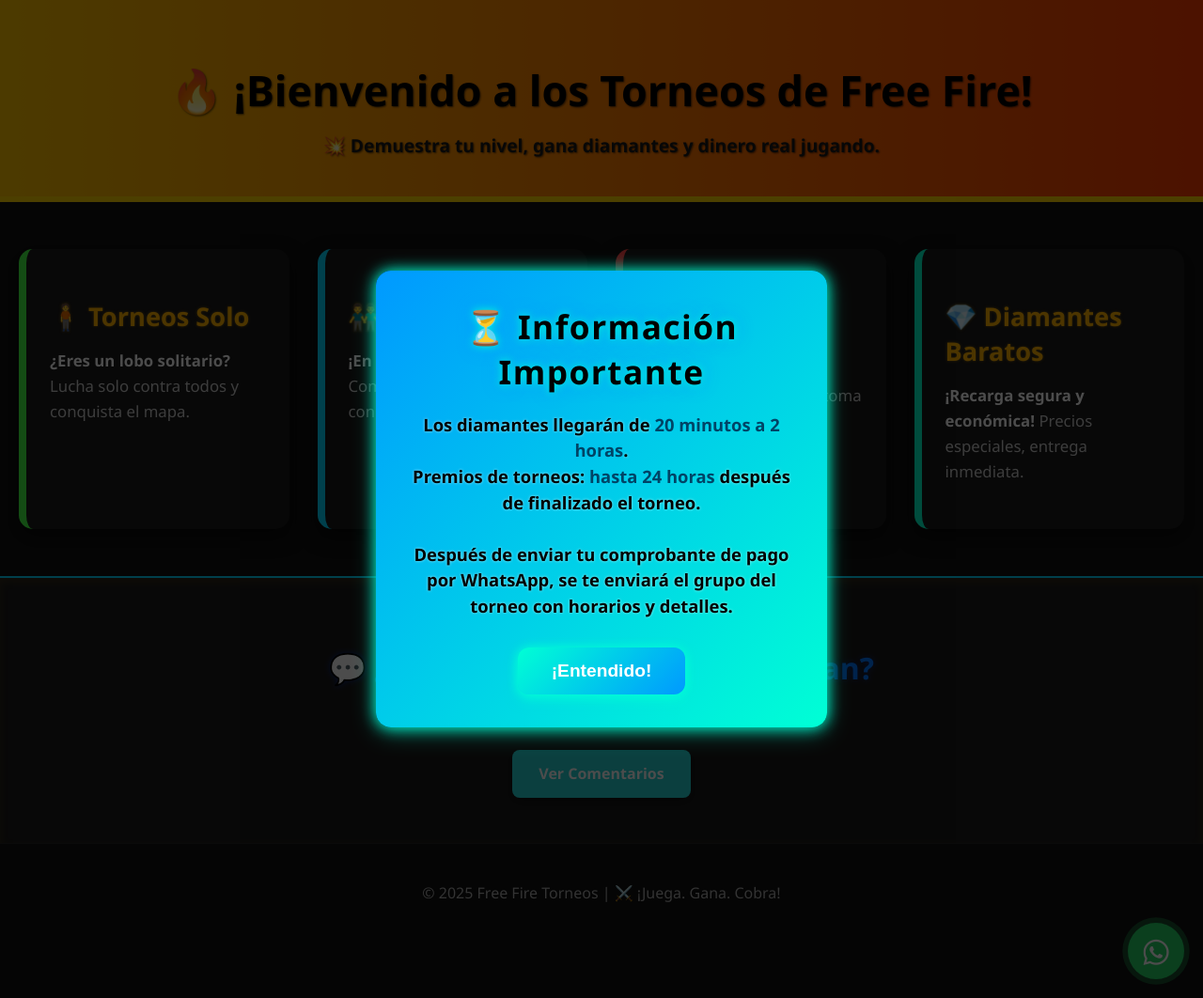
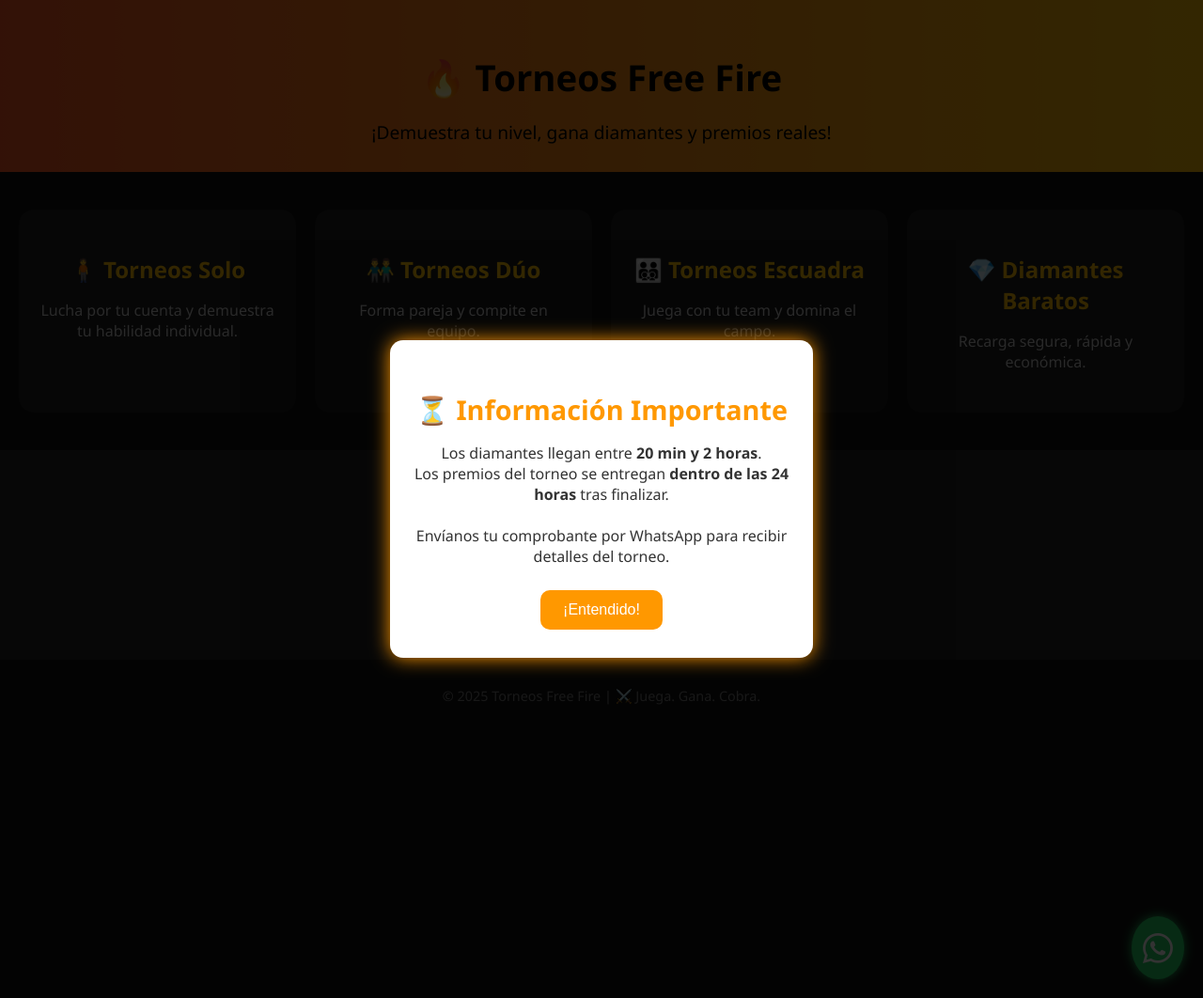
Before and after one commit to Miguel8pp/freefire, a Flask app: page / in a window 1280 px wide. Shown: the whole page at 94% size. Run offline with Flask 3, Linux system fonts and the light colour scheme; parts of the project's set-up code (start-up, migrations or seed data) failed here and were passed over.

Commit message:
inicio editado

```diff
--- a/templates/inicio.html
+++ b/templates/inicio.html
@@ -2,314 +2,248 @@
 <html lang="es">
 <head>
   <meta charset="UTF-8" />
-  <title>🔥 Inicio | Torneos Free Fire</title>
+  <title>🔥 Torneos Free Fire</title>
   <meta name="viewport" content="width=device-width, initial-scale=1.0" />
-  <link rel="stylesheet" href="../static/inicio.css" />
-  <link rel="stylesheet" href="https://cdn.jsdelivr.net/npm/bootstrap-icons@1.10.5/font/bootstrap-icons.css">
+  <link href="https://cdn.jsdelivr.net/npm/bootstrap-icons@1.10.5/font/bootstrap-icons.css" rel="stylesheet" />
 
   <style>
-    /* Modal background */
+    body {
+      margin: 0;
+      font-family: 'Segoe UI', sans-serif;
+      background: #0f0f0f;
+      color: #fff;
+    }
+
+    header {
+      text-align: center;
+      padding: 30px 20px 10px;
+      background: linear-gradient(to right, #ff5722, #ffc107);
+      color: #000;
+    }
+
+    header h1 {
+      font-size: 2.4em;
+      margin-bottom: 10px;
+    }
+
+    header p {
+      font-size: 1.2em;
+      font-weight: 500;
+    }
+
+    .categorias-container {
+      display: grid;
+      grid-template-columns: repeat(auto-fit, minmax(240px, 1fr));
+      gap: 20px;
+      padding: 40px 20px;
+    }
+
+    .categoria-card {
+      background: #1c1c1c;
+      border: 2px solid transparent;
+      border-radius: 16px;
+      padding: 25px 20px;
+      text-align: center;
+      transition: all 0.3s ease;
+      cursor: pointer;
+    }
+
+    .categoria-card:hover {
+      border-color: #ffc107;
+      transform: scale(1.05);
+      box-shadow: 0 0 18px rgba(255, 193, 7, 0.4);
+    }
+
+    .categoria-card h2 {
+      font-size: 1.5em;
+      margin-bottom: 10px;
+      color: #ffc107;
+    }
+
+    .categoria-card p {
+      font-size: 1em;
+      color: #ccc;
+    }
+
+    .ir-comentarios {
+      background: #222;
+      text-align: center;
+      padding: 30px 20px;
+    }
+
+    .ir-comentarios h2 {
+      font-size: 1.5em;
+      margin-bottom: 10px;
+    }
+
+    .boton-comentarios {
+      display: inline-block;
+      margin-top: 10px;
+      padding: 12px 28px;
+      background: #ffc107;
+      color: #000;
+      font-weight: bold;
+      border-radius: 12px;
+      text-decoration: none;
+      transition: all 0.3s ease;
+    }
+
+    .boton-comentarios:hover {
+      background: #ffb300;
+    }
+
+    footer {
+      text-align: center;
+      padding: 15px;
+      background: #111;
+      font-size: 0.9em;
+      color: #777;
+    }
+
+    .whatsapp-btn {
+      position: fixed;
+      bottom: 20px;
+      right: 20px;
+      background: #25d366;
+      color: #fff;
+      font-size: 2em;
+      padding: 12px;
+      border-radius: 50%;
+      text-align: center;
+      box-shadow: 0 0 12px #25d366;
+      z-index: 999;
+    }
+
+    /* Modal */
     #modal-info {
       position: fixed;
       top: 0; left: 0; right: 0; bottom: 0;
-      background: rgba(0, 0, 0, 0.75);
+      background: rgba(0, 0, 0, 0.8);
       display: flex;
       justify-content: center;
       align-items: center;
-      z-index: 10000;
       opacity: 0;
       pointer-events: none;
       transition: opacity 0.4s ease;
+      z-index: 10000;
     }
+
     #modal-info.active {
       opacity: 1;
       pointer-events: auto;
     }
 
-    /* Modal content box */
     #modal-info .modal-content {
-      background: linear-gradient(135deg, #1a1a1a 0%, #2b2b2b 100%);
-      padding: 35px 30px;
-      border-radius: 16px;
-      max-width: 420px;
+      background: #fff;
+      color: #111;
+      padding: 30px 25px;
+      border-radius: 14px;
+      text-align: center;
+      max-width: 400px;
       width: 90%;
-      color: #ffd500;
-      font-family: 'Segoe UI', Tahoma, Geneva, Verdana, sans-serif;
-      text-align: center;
-      box-shadow:
-        0 0 12px #ffb700,
-        0 4px 20px rgba(255, 183, 0, 0.3);
+      box-shadow: 0 0 20px #ff9800;
       transform: scale(0.8);
-      transition: transform 0.4s cubic-bezier(0.4, 0, 0.2, 1);
+      transition: transform 0.4s ease;
     }
+
     #modal-info.active .modal-content {
       transform: scale(1);
     }
 
     #modal-info h2 {
-      margin: 0 0 15px;
-      font-size: 2.2em;
-      letter-spacing: 1.5px;
-      text-shadow:
-        0 0 10px #ffd500,
-        0 0 20px #ffdb44;
+      font-size: 1.8em;
+      margin-bottom: 15px;
+      color: #ff9800;
     }
 
     #modal-info p {
-      font-size: 1.15em;
-      line-height: 1.5;
-      margin-bottom: 30px;
-      color: #fff;
-      font-weight: 600;
-      text-shadow: 0 0 3px rgba(0,0,0,0.5);
-    }
-
-    #modal-info p strong {
-      color: #ffd500;
-      text-shadow: 0 0 6px #ffdd33;
+      font-size: 1em;
+      color: #333;
+      margin-bottom: 25px;
     }
 
     #modal-info button {
-      background: linear-gradient(135deg, #ffd500 0%, #ffb700 100%);
+      background: #ff9800;
+      color: #fff;
       border: none;
-      padding: 14px 36px;
-      font-size: 1.2em;
-      font-weight: 700;
-      border-radius: 12px;
+      padding: 12px 24px;
+      font-size: 1em;
+      border-radius: 10px;
       cursor: pointer;
-      color: #2a1a00;
-      box-shadow:
-        0 0 12px #ffb700,
-        0 6px 12px rgba(255, 183, 0, 0.4);
-      transition: background 0.3s ease, box-shadow 0.3s ease, transform 0.2s ease;
+      transition: background 0.3s ease;
     }
 
     #modal-info button:hover {
-      background: linear-gradient(135deg, #ffca00 0%, #ffaa00 100%);
-      box-shadow:
-        0 0 16px #ffdd33,
-        0 8px 16px rgba(255, 204, 51, 0.7);
-      transform: scale(1.05);
-    }
-    #modal-info button:active {
-      transform: scale(0.98);
+      background: #ff5722;
     }
   </style>
 </head>
 <body>
 
 <header>
-  <h1>🔥 ¡Bienvenido a los Torneos de Free Fire!</h1>
-  <p>💥 Demuestra tu nivel, gana diamantes y dinero real jugando.</p>
+  <h1>🔥 Torneos Free Fire</h1>
+  <p>¡Demuestra tu nivel, gana diamantes y premios reales!</p>
 </header>
 
 <main class="categorias-container">
-  <div class="categoria-card solo" onclick="irCategoria('/solo')">
+  <div class="categoria-card" onclick="irCategoria('/solo')">
     <h2>🧍 Torneos Solo</h2>
-    <p><strong>¿Eres un lobo solitario?</strong> Lucha solo contra todos y conquista el mapa.</p>
+    <p>Lucha por tu cuenta y demuestra tu habilidad individual.</p>
   </div>
-
-  <div class="categoria-card duo" onclick="irCategoria('/duos')">
+  <div class="categoria-card" onclick="irCategoria('/duos')">
     <h2>👬 Torneos Dúo</h2>
-    <p><strong>¡En pareja se gana mejor!</strong> Combina fuerza y estrategia con tu compañero.</p>
+    <p>Forma pareja y compite en equipo.</p>
   </div>
-
-  <div class="categoria-card escuadra" onclick="irCategoria('/escuadras')">
+  <div class="categoria-card" onclick="irCategoria('/escuadras')">
     <h2>👨‍👨‍👦‍👦 Torneos Escuadra</h2>
-    <p><strong>Forma tu team ideal</strong> y toma el control del campo de batalla en equipo.</p>
+    <p>Juega con tu team y domina el campo.</p>
   </div>
-
-  <div class="categoria-card diamantes" onclick="irCategoria('/diamantes')">
+  <div class="categoria-card" onclick="irCategoria('/diamantes')">
     <h2>💎 Diamantes Baratos</h2>
-    <p><strong>¡Recarga segura y económica!</strong> Precios especiales, entrega inmediata.</p>
+    <p>Recarga segura, rápida y económica.</p>
   </div>
 </main>
 
 <section class="ir-comentarios">
-  <h2>💬 ¿Quieres ver lo que otros opinan?</h2>
-  <p>Visita nuestra sección de comentarios y comparte el tuyo.</p>
+  <h2>💬 ¿Qué dicen los jugadores?</h2>
+  <p>Visita la sección de comentarios y comparte el tuyo.</p>
   <a href="/comentarios" class="boton-comentarios">Ver Comentarios</a>
 </section>
 
 <footer>
-  <p>&copy; 2025 Free Fire Torneos | ⚔️ ¡Juega. Gana. Cobra!</p>
+  <p>&copy; 2025 Torneos Free Fire | ⚔️ Juega. Gana. Cobra.</p>
 </footer>
 
-<!-- BOTÓN WHATSAPP FLOTANTE -->
 <a href="https://wa.me/524661002589?text=Hola%2C%20quiero%20informes%20sobre%20torneos%20de%20Free%20Fire" target="_blank" class="whatsapp-btn">
   <i class="bi bi-whatsapp"></i>
 </a>
-
-<!-- Modal info -->
-<div id="modal-info">
-  <div class="modal-content" role="dialog" aria-modal="true" aria-labelledby="modal-title" aria-describedby="modal-desc">
-    <h2 id="modal-title">⏳ Información Importante</h2>
-    <p id="modal-desc">
-      Los diamantes llegarán de <strong>20 minutos a 2 horas</strong>.<br>
-      Premios de torneos: <strong>hasta 24 horas</strong> después de finalizado el torneo.<br><br>
-      Después de enviar tu comprobante de pago por WhatsApp, se te enviará el grupo del torneo con horarios y detalles.
-    </p>
-    <button onclick="cerrarModal()" aria-label="Cerrar ventana de información">¡Entendido!</button>
-  </div>
-</div>
-
-<script>
-  function irCategoria(pagina) {
-    window.location.href = pagina;
-  }
-
-  // Mostrar modal al cargar la página
-  window.addEventListener('load', () => {
-    document.getElementById('modal-info').classList.add('active');
-  });
-
-  // Cerrar modal con animación suave
-  function cerrarModal() {
-    const modal = document.getElementById('modal-info');
-    modal.classList.remove('active');
-    // Opcional: eliminar del DOM después de animación para liberar recursos
-    setTimeout(() => {
-      modal.style.display = 'none';
-    }, 400);
-  }
-</script>
-
-</body>
-</html>
-
-
-<!DOCTYPE html>
-<html lang="es">
-<head>
-<meta charset="UTF-8" />
-<title>🔥 Inicio | Torneos Free Fire</title>
-<meta name="viewport" content="width=device-width, initial-scale=1.0" />
-<style>
-  body {
-    background-color: #111;
-    color: #fff;
-    font-family: 'Segoe UI', sans-serif;
-    margin: 0;
-    padding: 0;
-    text-align: center;
-  }
-
-  /* Modal Background */
-  #modal-info {
-    position: fixed;
-    top: 0; left: 0; right: 0; bottom: 0;
-    background: rgba(0, 0, 0, 0.7);
-    display: flex;
-    justify-content: center;
-    align-items: center;
-    z-index: 10000;
-    opacity: 0;
-    pointer-events: none;
-    transition: opacity 0.4s ease;
-  }
-  #modal-info.active {
-    opacity: 1;
-    pointer-events: auto;
-  }
-
-  /* Modal Box */
-  #modal-info .modal-content {
-    background: linear-gradient(135deg, #0099ff, #00ffd5);
-    padding: 35px 30px;
-    border-radius: 16px;
-    max-width: 420px;
-    width: 90%;
-    color: #000;
-    font-family: 'Segoe UI', Tahoma, Geneva, Verdana, sans-serif;
-    text-align: center;
-    box-shadow:
-      0 0 15px #00ffd5,
-      0 5px 25px rgba(0, 255, 213, 0.4);
-    transform: scale(0.8);
-    transition: transform 0.4s cubic-bezier(0.4, 0, 0.2, 1);
-  }
-  #modal-info.active .modal-content {
-    transform: scale(1);
-  }
-
-  #modal-info h2 {
-    margin: 0 0 15px;
-    font-size: 2.2em;
-    letter-spacing: 1.5px;
-    color: #000;
-    text-shadow:
-      0 0 10px #00ffd5,
-      0 0 20px #0099ff;
-  }
-
-  #modal-info p {
-    font-size: 1.15em;
-    line-height: 1.5;
-    margin-bottom: 30px;
-    font-weight: 600;
-    color: #000;
-    text-shadow: 0 0 3px rgba(255,255,255,0.6);
-  }
-
-  #modal-info p strong {
-    color: #004466;
-    text-shadow: none;
-  }
-
-  #modal-info button {
-    background: linear-gradient(135deg, #00ffd5 0%, #0099ff 100%);
-    border: none;
-    padding: 14px 36px;
-    font-size: 1.2em;
-    font-weight: 700;
-    border-radius: 12px;
-    cursor: pointer;
-    color: #fff;
-    box-shadow:
-      0 0 12px #00ffd5,
-      0 6px 14px rgba(0, 255, 213, 0.5);
-    transition: background 0.3s ease, box-shadow 0.3s ease, transform 0.2s ease;
-  }
-
-  #modal-info button:hover {
-    background: linear-gradient(135deg, #0099ff 0%, #00ccaa 100%);
-    box-shadow:
-      0 0 16px #00ccaa,
-      0 8px 18px rgba(0, 204, 170, 0.8);
-    transform: scale(1.05);
-  }
-  #modal-info button:active {
-    transform: scale(0.98);
-  }
-</style>
-</head>
-<body>
-
-
 
 <!-- Modal -->
 <div id="modal-info" role="dialog" aria-modal="true" aria-labelledby="modal-title" aria-describedby="modal-desc">
   <div class="modal-content">
     <h2 id="modal-title">⏳ Información Importante</h2>
     <p id="modal-desc">
-      Los diamantes llegarán de <strong>20 minutos a 2 horas</strong>.<br>
-      Premios de torneos: <strong>hasta 24 horas</strong> después de finalizado el torneo.<br><br>
-      Después de enviar tu comprobante de pago por WhatsApp, se te enviará el grupo del torneo con horarios y detalles.
+      Los diamantes llegan entre <strong>20 min y 2 horas</strong>.<br>
+      Los premios del torneo se entregan <strong>dentro de las 24 horas</strong> tras finalizar.<br><br>
+      Envíanos tu comprobante por WhatsApp para recibir detalles del torneo.
     </p>
-    <button onclick="cerrarModal()" aria-label="Cerrar ventana de información">¡Entendido!</button>
+    <button onclick="cerrarModal()">¡Entendido!</button>
   </div>
 </div>
 
 <script>
+  function irCategoria(url) {
+    window.location.href = url;
+  }
+
   const modal = document.getElementById('modal-info');
   const STORAGE_KEY = 'modalLastShown';
+  const ahora = Date.now();
+  const unDia = 24 * 60 * 60 * 1000;
 
   function mostrarModalSiCorresponde() {
-    const lastShown = localStorage.getItem(STORAGE_KEY);
-    const ahora = Date.now();
-    const unDia = 24 * 60 * 60 * 1000; // 24 horas en ms
-
-    if (!lastShown || (ahora - lastShown) > unDia) {
+    const ultimaVez = localStorage.getItem(STORAGE_KEY);
+    if (!ultimaVez || ahora - ultimaVez > unDia) {
       modal.classList.add('active');
       localStorage.setItem(STORAGE_KEY, ahora);
     }
@@ -319,20 +253,7 @@
     modal.classList.remove('active');
   }
 
-  // Mostrar modal solo si pasó más de 24h o nunca se mostró
   window.addEventListener('load', mostrarModalSiCorresponde);
-
-  // Opcional: cerrar modal con Escape
-  window.addEventListener('keydown', e => {
-    if (e.key === 'Escape' && modal.classList.contains('active')) {
-      cerrarModal();
-    }
-  });
-
-  // Opcional: cerrar modal al clickear fuera del contenido
-  modal.addEventListener('click', e => {
-    if (e.target === modal) cerrarModal();
-  });
 </script>
 
 </body>
```
